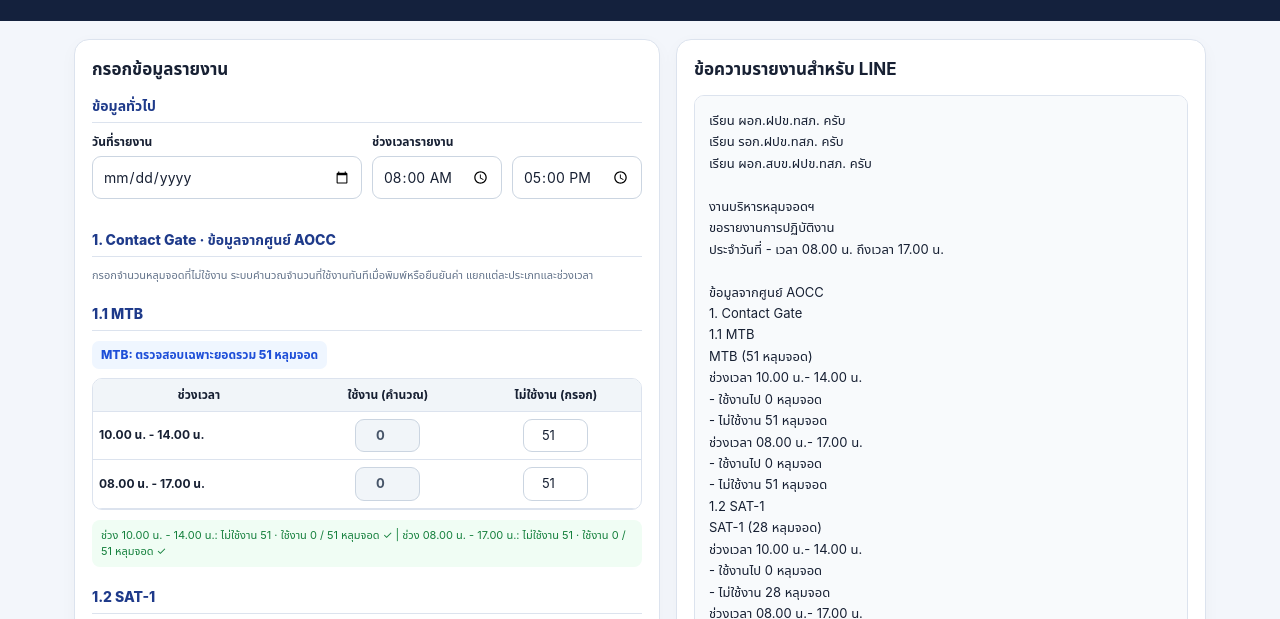
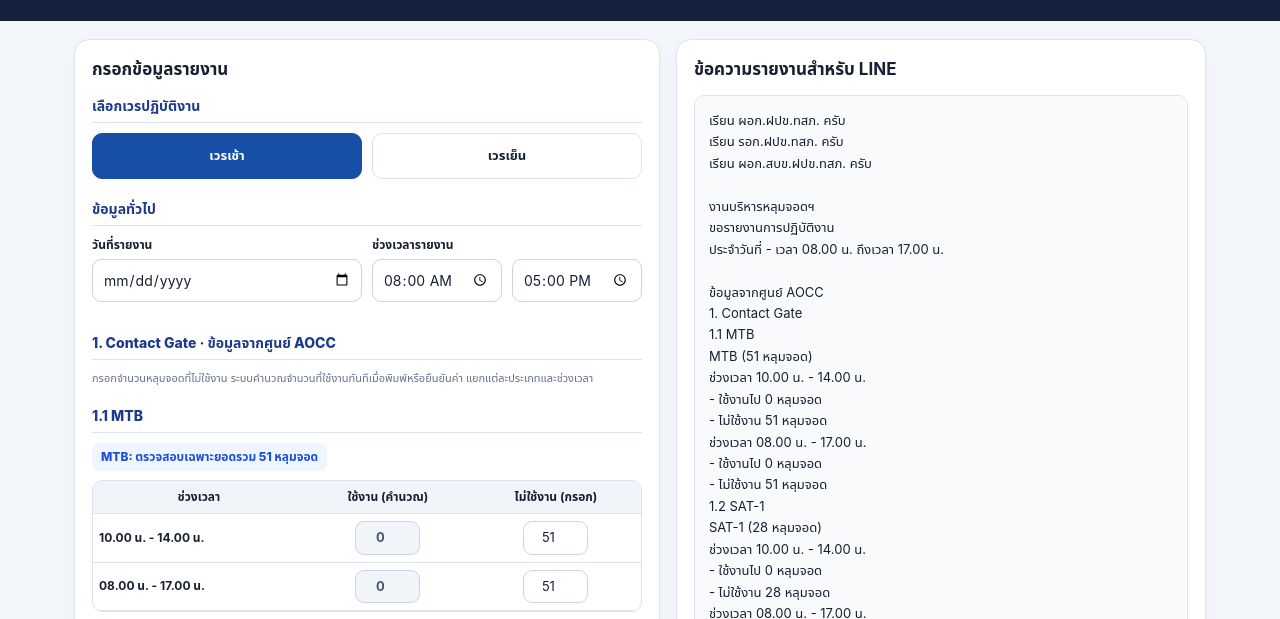
Before and after one commit to maxperzzz/Maxperzzz, a plain HTML site: page index.html in a window 1280 px wide. Shown: the part 114-733 px from the top of the page. Drawn offline with Linux system fonts and the light colour scheme.

Commit message:
Update index.html

```diff
--- a/index.html
+++ b/index.html
@@ -22,6 +22,10 @@ table{border-collapse:collapse;width:100%;min-width:440px;font-size:12px}th,td{p
 .preview{white-space:pre-wrap;overflow-wrap:anywhere;background:#f8fafc;border:1px solid var(--line);border-radius:10px;padding:14px;font-size:13px;line-height:1.65;min-height:420px;max-height:75vh;overflow:auto}
 .actions{display:flex;gap:8px;margin-top:12px}button{border:0;border-radius:9px;padding:11px 13px;font:inherit;font-size:13px;font-weight:700;cursor:pointer}.primary{background:var(--blue);color:white;flex:1}.secondary{background:#e8edf5;color:#24324a}.status{font-size:12px;color:var(--green);min-height:20px;margin-top:8px}.muted{color:var(--muted);font-size:11px}.small-label{font-size:11px;color:var(--muted);font-weight:500}
 @media(max-width:820px){.layout{grid-template-columns:1fr}.preview{max-height:none;min-height:360px}.card{padding:14px}}
+
+.shift-switch{display:flex;gap:10px;margin:8px 0 16px}
+.shift-btn{flex:1;border:1px solid var(--line,#d1d5db);border-radius:10px;padding:12px 16px;background:#fff;color:var(--text,#111827);font-weight:700;cursor:pointer}
+.shift-btn.active{background:#174ea6;color:#fff;border-color:#174ea6}
 </style>
 </head>
 <body>
@@ -29,6 +33,11 @@ table{border-collapse:collapse;width:100%;min-width:440px;font-size:12px}th,td{p
 <main><div class="layout">
 <section class="card">
 <h2>กรอกข้อมูลรายงาน</h2>
+<div class="section">เลือกเวรปฏิบัติงาน</div>
+<div class="shift-switch" role="group" aria-label="เลือกเวร">
+ <button type="button" id="morningShift" class="shift-btn active" aria-pressed="true">เวรเช้า</button>
+ <button type="button" id="eveningShift" class="shift-btn" aria-pressed="false">เวรเย็น</button>
+</div>
 <div class="section">ข้อมูลทั่วไป</div>
 <div class="grid2">
  <div class="field"><label for="date">วันที่รายงาน</label><input id="date" type="date" value=""></div>
@@ -38,17 +47,17 @@ table{border-collapse:collapse;width:100%;min-width:440px;font-size:12px}th,td{p
 <div class="muted">กรอกจำนวนหลุมจอดที่ไม่ใช้งาน ระบบคำนวณจำนวนที่ใช้งานทันทีเมื่อพิมพ์หรือยืนยันค่า แยกแต่ละประเภทและช่วงเวลา</div>
 <div class="section">1.1 MTB</div><div class="total-pill">MTB: ตรวจสอบเฉพาะยอดรวม 51 หลุมจอด</div>
 <div class="tablewrap"><table><thead><tr><th>ช่วงเวลา</th><th>ใช้งาน (คำนวณ)</th><th>ไม่ใช้งาน (กรอก)</th></tr></thead><tbody>
-<tr><td>10.00 น. - 14.00 น.</td><td><input id="mtbUsePeak" type="number" min="0" value="45" readonly aria-label="คำนวณอัตโนมัติ"></td><td><input id="mtbFreePeak" type="number" min="0" value="51"></td></tr>
+<tr><td class="peak-period">10.00 น. - 14.00 น.</td><td><input id="mtbUsePeak" type="number" min="0" value="45" readonly aria-label="คำนวณอัตโนมัติ"></td><td><input id="mtbFreePeak" type="number" min="0" value="51"></td></tr>
 <tr><td class="report-period">08.00 น. - 17.00 น.</td><td><input id="mtbUseDay" type="number" min="0" value="47" readonly aria-label="คำนวณอัตโนมัติ"></td><td><input id="mtbFreeDay" type="number" min="0" value="51"></td></tr>
 </tbody></table></div><div id="mtbCheck" class="validation"></div>
 <div class="section">1.2 SAT-1</div><div class="total-pill">SAT-1: ตรวจสอบเฉพาะยอดรวม 28 หลุมจอด</div>
 <div class="tablewrap"><table><thead><tr><th>ช่วงเวลา</th><th>ใช้งาน (คำนวณ)</th><th>ไม่ใช้งาน (กรอก)</th></tr></thead><tbody>
-<tr><td>10.00 น. - 14.00 น.</td><td><input id="satUsePeak" type="number" min="0" value="25" readonly aria-label="คำนวณอัตโนมัติ"></td><td><input id="satFreePeak" type="number" min="0" value="28"></td></tr>
+<tr><td class="peak-period">10.00 น. - 14.00 น.</td><td><input id="satUsePeak" type="number" min="0" value="25" readonly aria-label="คำนวณอัตโนมัติ"></td><td><input id="satFreePeak" type="number" min="0" value="28"></td></tr>
 <tr><td class="report-period">08.00 น. - 17.00 น.</td><td><input id="satUseDay" type="number" min="0" value="27" readonly aria-label="คำนวณอัตโนมัติ"></td><td><input id="satFreeDay" type="number" min="0" value="28"></td></tr>
 </tbody></table></div><div id="satCheck" class="validation"></div>
 <div class="section">2. Remote Stand</div><div class="total-pill">Remote Bay: ตรวจสอบเฉพาะยอดรวม 69 หลุมจอด</div>
 <div class="tablewrap"><table><thead><tr><th>ช่วงเวลา</th><th>ใช้งาน (คำนวณ)</th><th>ไม่ใช้งาน (กรอก)</th></tr></thead><tbody>
-<tr><td>10.00 น. - 14.00 น.</td><td><input id="remoteUsePeak" type="number" min="0" value="46" readonly aria-label="คำนวณอัตโนมัติ"></td><td><input id="remoteFreePeak" type="number" min="0" value="69"></td></tr>
+<tr><td class="peak-period">10.00 น. - 14.00 น.</td><td><input id="remoteUsePeak" type="number" min="0" value="46" readonly aria-label="คำนวณอัตโนมัติ"></td><td><input id="remoteFreePeak" type="number" min="0" value="69"></td></tr>
 <tr><td class="report-period">08.00 น. - 17.00 น.</td><td><input id="remoteUseDay" type="number" min="0" value="63" readonly aria-label="คำนวณอัตโนมัติ"></td><td><input id="remoteFreeDay" type="number" min="0" value="69"></td></tr>
 </tbody></table></div><div id="remoteCheck" class="validation"></div>
 <div class="section">3. รายการการปิดหลุมจอดฯ</div>
@@ -90,7 +99,8 @@ $("addShort").addEventListener("click",()=>addClosure("shortList"));
 function setStatus(s){$("status").textContent=s}
 function num(id){return Number($(id).value||0)}
 function checkGroup(prefix,total){
- const rows=[["Peak", "ช่วง 10.00 น. - 14.00 น."],["Day","ช่วง 08.00 น. - 17.00 น."]];
+ const cfg=shiftConfig[currentShift];
+ const rows=[["Peak", `ช่วง ${cfg.peak}`],["Day",`ช่วง ${cfg.day}`]];
  let valid=true, messages=[];
  rows.forEach(([suffix,label])=>{
   const free=num(prefix+"Free"+suffix);
@@ -110,20 +120,37 @@ function thaiDate(iso){
  return `${d} ${months[m-1]} ${String(y+543).slice(-2)}`;
 }
 function thaiTime(t){if(!t)return "-";return t.replace(":",".")+" น."}
+let currentShift="morning";
+const shiftConfig={
+ morning:{start:"08:00",end:"17:00",peak:"10.00 น. - 14.00 น.",day:"08.00 น. - 17.00 น."},
+ evening:{start:"17:00",end:"08:00",peak:"22.00 น. - 01.00 น.",day:"17.00 น. - 08.00 น."}
+};
+function updateShiftUI(){
+ const cfg=shiftConfig[currentShift];
+ $("start").value=cfg.start;$("end").value=cfg.end;
+ document.querySelectorAll(".peak-period").forEach(el=>el.textContent=cfg.peak);
+ document.querySelectorAll(".report-period").forEach(el=>el.textContent=cfg.day);
+ $("morningShift").classList.toggle("active",currentShift==="morning");
+ $("eveningShift").classList.toggle("active",currentShift==="evening");
+ $("morningShift").setAttribute("aria-pressed",String(currentShift==="morning"));
+ $("eveningShift").setAttribute("aria-pressed",String(currentShift==="evening"));
+}
 function updatePeriodLabels(){
- const label=`${thaiTime($("start").value)} - ${thaiTime($("end").value)}`;
- document.querySelectorAll(".report-period").forEach(el=>el.textContent=label);
+ const cfg=shiftConfig[currentShift];
+ document.querySelectorAll(".peak-period").forEach(el=>el.textContent=cfg.peak);
+ document.querySelectorAll(".report-period").forEach(el=>el.textContent=cfg.day);
 }
 function makeReport(){
  updatePeriodLabels();
  const start=thaiTime($("start").value),end=thaiTime($("end").value),date=thaiDate($("date").value);
  const allValid=checkGroup("mtb",fixed.mtb)&checkGroup("sat",fixed.sat)&checkGroup("remote",fixed.remote);
+ const cfg=shiftConfig[currentShift];
  const block=(name,total,prefix)=>[
  `${name} (${total} หลุมจอด)`,
- "ช่วงเวลา 10.00 น.- 14.00 น.",
+ `ช่วงเวลา ${cfg.peak}` ,
  `- ใช้งานไป ${num(prefix+"UsePeak")} หลุมจอด`,
  `- ไม่ใช้งาน ${num(prefix+"FreePeak")} หลุมจอด`,
- `ช่วงเวลา ${start}- ${end}`,
+ `ช่วงเวลา ${start} - ${end}`,
  `- ใช้งานไป ${num(prefix+"UseDay")} หลุมจอด`,
  `- ไม่ใช้งาน ${num(prefix+"FreeDay")} หลุมจอด`
  ].join("\n");
@@ -164,6 +191,12 @@ function makeReport(){
  return out;
 }
 function updateReport(){makeReport()}
+$("morningShift").addEventListener("click",()=>{
+ currentShift="morning";updateShiftUI();recalculateFromInputs();makeReport();
+});
+$("eveningShift").addEventListener("click",()=>{
+ currentShift="evening";updateShiftUI();recalculateFromInputs();makeReport();
+});
 $("generate").addEventListener("click",makeReport);
 $("copy").addEventListener("click",async()=>{
  const report=makeReport();
@@ -174,7 +207,7 @@ $("copy").addEventListener("click",async()=>{
  catch(e){const r=document.createRange();r.selectNodeContents($("output"));const sel=getSelection();sel.removeAllRanges();sel.addRange(r);setStatus("เลือกข้อความแล้ว กรุณากดค้างและเลือกคัดลอก");}
 });
 $("reset").addEventListener("click",()=>{
- $("date").value="";$("start").value="08:00";$("end").value="17:00";
+ $("date").value="";updateShiftUI();
  const vals={mtbFreePeak:51,mtbFreeDay:51,satFreePeak:28,satFreeDay:28,remoteFreePeak:69,remoteFreeDay:69,parkedAircraft:0,tgAircraft:0};
  Object.entries(vals).forEach(([k,v])=>$(k).value=v);
  $("longList").innerHTML="";$("shortList").innerHTML="";
@@ -201,6 +234,7 @@ function recalculateFromInputs(){
  $(id).addEventListener("input",()=>{updatePeriodLabels();setStatus("มีการแก้ไขข้อมูล กดสร้างรายงานเพื่ออัปเดตข้อความ")});
 });
 
+updateShiftUI();
 recalculateFromInputs();
 makeReport();
 </script>
```
